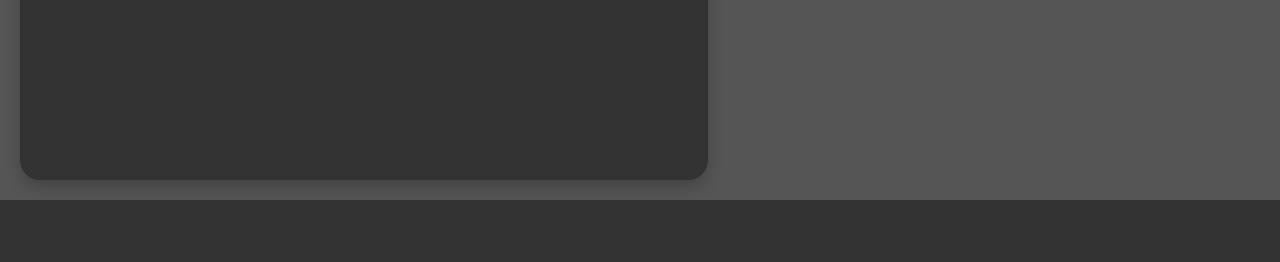
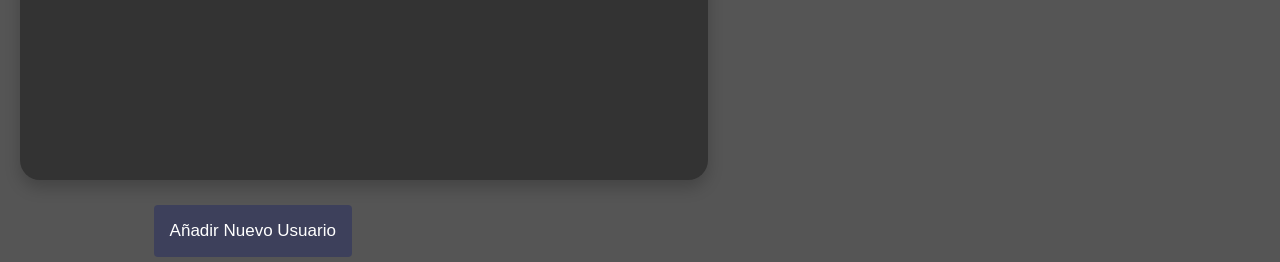
Before and after one commit to daniixcg/SafeHolder, a PHP site: page /HTML/admin.html in a window 1280 px wide. Shown: the part 620-882 px from the top of the page. Before the commit the page ends 820 px from the top, so only its background shows below. Run offline with PHP 8.4, Linux system fonts and the light colour scheme; some web fonts are replaced.

Commit message:
Create index.html
Acabada pagina admin

```diff
--- a/Proyecto Frontend/CSS/styleAdmin.css
+++ b/Proyecto Frontend/CSS/styleAdmin.css
@@ -141,13 +141,12 @@ button {
     right: 0;
    }
 
-/*BOTON DESPLEGABLE*/
-/* Sidebar */
+/*BOTON DESPLEGABLE EDITAR*/
 .sidebar {
     position: absolute; /* Posición relativa al contenedor padre */
     top: 20px; /* Añade un margen superior para separarlo del borde superior */
     left: calc(100% + 50px); /* Aparece al lado derecho del contenedor con un espacio de 50px */
-    width: 350px; /* Ancho fijo del sidebar */
+    width: 400px; /* Ancho fijo del sidebar */
     height: auto; /* Ajusta la altura automáticamente según el contenido */
     background-color: #333; /* Fondo oscuro */
     color: white; /* Texto blanco */
@@ -157,6 +156,7 @@ button {
     z-index: 10; /* Asegura que esté encima de otros elementos */
     border-radius: 10px; /* Bordes redondeados */
     font-family: 'Tektur', sans-serif; /* Fuente consistente */
+    margin-left: 1%;
 }
 
 .sidebar.active {
@@ -189,7 +189,7 @@ button {
     font-size: 14px;
     border: none;
     border-radius: 5px;
-    width: 100%; /* Ocupa todo el ancho del contenedor */
+    width: 95%; /* Ocupa todo el ancho del contenedor */
 }
 
 .sidebar input,
@@ -216,3 +216,80 @@ button {
 .sidebar button#cerrarSidebar:hover {
     background-color: #cc0000; /* Fondo rojo más oscuro al pasar el cursor */
 }
+
+/*Añadir usuario*/
+.agregarUsuario {
+    display: block; /* Asegura que el botón ocupe toda la línea */
+    margin-left: 12%; /* Centra el botón horizontalmente y añade un margen superior */
+    border-radius: 4px;
+    background-color: #3d405b;
+    border: none;
+    color: #FFFFFF;
+    text-align: center;
+    font-size: 17px;
+    padding: 16px;
+    width: auto;
+    transition: all 0.5s;
+    cursor: pointer;
+    clear: both; /* Coloca el botón debajo de los elementos flotantes */
+    float: left;
+}
+
+.agregarUsuario:hover {
+    background-color: #2c2f47; /* Cambia el color al pasar el cursor */
+}
+
+/*BOTON DESPLEGABLE AÑADIR USUARIO*/
+.sidebar2 {
+    position: fixed;
+    top: 50%;
+    left: 50%;
+    transform: translate(-50%, -50%);
+    background-color: #333;
+    color: white;
+    padding: 20px;
+    border-radius: 10px;
+    width: 400px;
+    box-shadow: 0 4px 8px rgba(0, 0, 0, 0.2);
+    display: none; /* Oculto por defecto */
+    z-index: 1000;
+  }
+
+  .sidebar2 h2 {
+    text-align: center;
+    margin-bottom: 20px;
+  }
+
+  .sidebar2 form {
+    display: flex;
+    flex-direction: column;
+    gap: 15px;
+  }
+
+  .sidebar2 input,
+  .sidebar2 select,
+  .sidebar2 button {
+    padding: 10px;
+    font-size: 14px;
+    border: none;
+    border-radius: 5px;
+    width: 95%; /* Ocupa todo el ancho del contenedor */
+}
+.sidebar2 button {
+    background-color: #388E3C; /* Verde oscuro */
+    color: white; /* Texto blanco */
+    cursor: pointer;
+    transition: background-color 0.3s ease;
+}
+
+.sidebar2 button:hover {
+    background-color: #2E7D32; /* Verde aún más oscuro al pasar el cursor */
+}
+
+    .sidebar2 button#cerrarModal {
+    background-color: #ff4d4d; /* Fondo rojo para el botón de cerrar */
+    }
+
+    .sidebar2 button#cerrarModal:hover {
+    background-color: #cc0000; /* Fondo rojo más oscuro al pasar el cursor */
+    }
--- a/Proyecto Frontend/HTML/admin.html
+++ b/Proyecto Frontend/HTML/admin.html
@@ -38,6 +38,7 @@
         </div
       </div>
     </header>
+    <div class="conjunto">
       <div class="usuarios">
         <h1>USUARIOS</h1>
         <table class="usuarios-tabla">
@@ -100,6 +101,34 @@
         </div>
       </div>
 
+      <!--BOTON AGREGAR USUARIO-->
+      <button class="agregarUsuario">
+        <span>Añadir Nuevo Usuario</span>
+      </button>
+      <div class="sidebar2" id="sidebar2" style="display: none;">
+        <h2>Añadir Usuario</h2>
+        <form id="formAgregarUsuario">
+          <label for="nombre">Nombre:</label>
+          <input type="text" id="nombre" name="nombre" placeholder="Nombre del usuario" />
+
+          <label for="apellidos">Apellidos:</label>
+          <input type="text" id="apellidos" name="apellidos" placeholder="Apellidos del usuario" />
+
+          <label for="dni">DNI:</label>
+          <input type="text" id="dni" name="dni" placeholder="DNI del usuario" />
+
+          <label for="telefono">Teléfono:</label>
+          <input type="text" id="telefono" name="telefono" placeholder="Teléfono del usuario" />
+
+          <label for="correo">Correo:</label>
+          <input type="email" id="correo" name="correo" placeholder="Correo del usuario" />
+
+          <button type="submit" class="btn-accion">Añadir Usuario</button>
+          <button type="button" id="cerrarModal" class="btn-accion">Cerrar</button>
+        </form>
+      </div>
+    </div>
+
     <script type="module" src="../scripts/admin.js"></script>
   </body>
 </html>
--- a/Proyecto Frontend/scripts/admin.js
+++ b/Proyecto Frontend/scripts/admin.js
@@ -1,3 +1,4 @@
+// BOTON PARA EDITAR USUARIO
 // Selecciona los elementos necesarios
 const editarBotones = document.querySelectorAll(".editar-btn"); // Todos los botones "Editar"
 const sidebar = document.getElementById("sidebar");
@@ -45,3 +46,58 @@ editarBotones.forEach((boton) => {
 
 // Asocia el evento de clic al botón "Cerrar"
 cerrarSidebar.addEventListener("click", cerrarSidebarFunc);
+
+
+
+// BOTON DE AÑADIR USUARIO
+document.addEventListener("DOMContentLoaded", () => {
+  const btnAgregarUsuario = document.querySelector(".agregarUsuario"); // Botón para abrir el sidebar2
+  const sidebar2 = document.getElementById("sidebar2"); // Sidebar para agregar usuario
+  const cerrarModal = document.getElementById("cerrarModal"); // Botón para cerrar el sidebar2
+  const formAgregarUsuario = document.getElementById("formAgregarUsuario"); // Formulario de agregar usuario
+  const tablaUsuarios = document.querySelector(".usuarios-tabla"); // Tabla de usuarios
+
+  // Abrir el sidebar2 para agregar usuario
+  btnAgregarUsuario.addEventListener("click", () => {
+      sidebar2.style.display = "block"; // Muestra el sidebar2
+  });
+
+  // Cerrar el sidebar2
+  cerrarModal.addEventListener("click", () => {
+      sidebar2.style.display = "none"; // Oculta el sidebar2
+  });
+
+  // Agregar un nuevo usuario
+  formAgregarUsuario.addEventListener("submit", (e) => {
+      e.preventDefault(); // Evita el envío del formulario
+
+      // Obtener los valores de los campos del formulario de agregar usuario
+      const nuevoNombre = document.querySelector("#sidebar2 #nombre").value;
+      const nuevoApellidos = document.querySelector("#sidebar2 #apellidos").value;
+      const nuevoDni = document.querySelector("#sidebar2 #dni").value;
+      const nuevoTelefono = document.querySelector("#sidebar2 #telefono").value;
+      const nuevoCorreo = document.querySelector("#sidebar2 #correo").value;
+
+      // Crear una nueva fila en la tabla
+      const nuevaFila = document.createElement("tr");
+      nuevaFila.innerHTML = `
+          <td>${nuevoNombre}</td>
+          <td>${nuevoApellidos}</td>
+          <td>${nuevoDni}</td>
+          <td>${nuevoTelefono}</td>
+          <td>${nuevoCorreo}</td>
+          <td>
+              <button class="btn-accion editar-btn">
+                  <span>Editar</span>
+              </button>
+          </td>
+      `;
+
+      // Agregar la nueva fila a la tabla
+      tablaUsuarios.appendChild(nuevaFila);
+
+      // Limpiar el formulario y cerrar el sidebar2
+      formAgregarUsuario.reset();
+      sidebar2.style.display = "none";
+  });
+});
```
Lines whose indentation alone changed are shown as unchanged.
